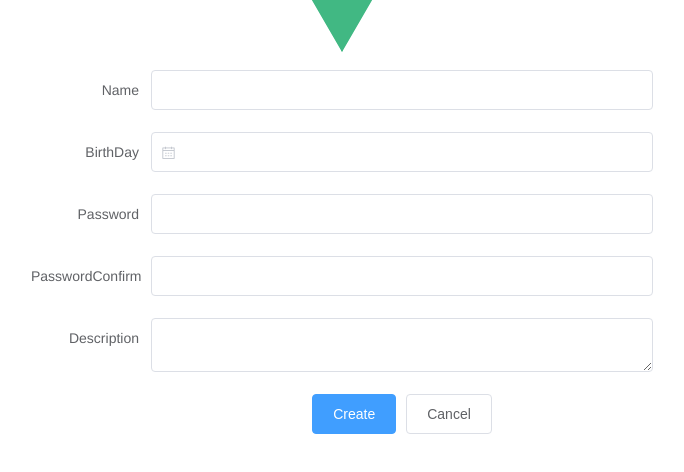
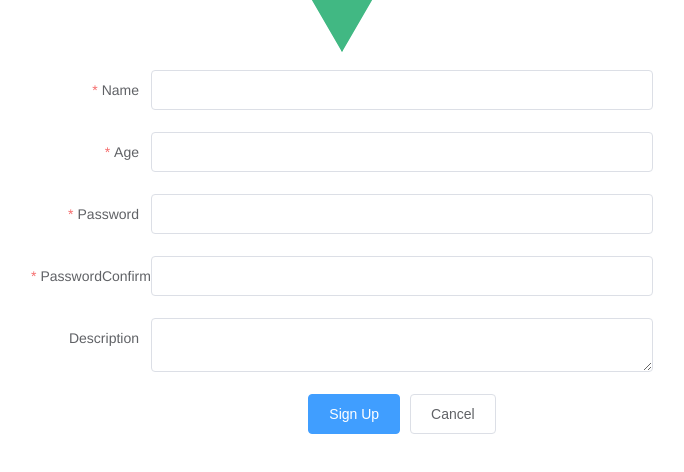
Before and after one commit to frost-star/vuetest, a Vue app: page /#/ in a window 1280 px wide. Shown: the part 194-666 px from the top of the page, without its empty margins (298-982 px from the left). Built offline with nearby package versions, Linux system fonts and the light colour scheme.

Commit message:
一通りのValidation完了

```diff
--- a/src/components/Register.vue
+++ b/src/components/Register.vue
@@ -1,24 +1,24 @@
 <template lang="html">
   <el-row :gutter="20">
     <el-col :span="12" :offset="6">
-      <el-form ref="form" :model="form" label-width="120px">
-        <el-form-item label="Name">
+      <el-form ref="sform" :model="form" label-width="120px" :rules="rules">
+        <el-form-item label="Name" prop="name">
           <el-input v-model="form.name"></el-input>
         </el-form-item>
-        <el-form-item label="BirthDay">
-          <el-date-picker type="date" v-model="form.birthDay" style="width: 100%;"></el-date-picker>
+        <el-form-item label="Age" prop="age">
+          <el-input v-model.number="form.age"></el-input>
         </el-form-item>
-        <el-form-item label="Password">
+        <el-form-item label="Password" prop="password">
           <el-input type="password" v-model="form.password"></el-input>
         </el-form-item>
-        <el-form-item label="PasswordConfirm">
-          <el-input type="password" v-model="form.confpass"></el-input>
+        <el-form-item label="PasswordConfirm" prop="passconf">
+          <el-input type="password" v-model="form.passconf"></el-input>
         </el-form-item>
-        <el-form-item label="Description">
+        <el-form-item label="Description" prop="desc">
           <el-input type="textarea" v-model="form.desc"></el-input>
         </el-form-item>
         <el-form-item>
-          <el-button type="primary">Create</el-button>
+          <el-button type="primary">Sign Up</el-button>
           <el-button>Cancel</el-button>
         </el-form-item>
       </el-form>
@@ -32,10 +32,40 @@ export default {
     return {
       form: {
         name: '',
-        birthDay: '',
+        age: '',
         password: '',
-        confpass: '',
+        passconf: '',
         desc: '',
+      },
+      rules: {
+        name: [
+          { required: true, message: '入力必須項目です' },
+          { min: 3, max: 12, message: '3～12文字で入力してください' },
+        ],
+        age: [
+          { required: true, message: '入力必須項目です' },
+          { type: 'number', message: '数字で入力してください' },
+          { type: 'number', min: 1, max: 100, message: '1～100の範囲で入力してください' },
+        ],
+        password: [
+          { required: true, message: '入力必須項目です' },
+          { min: 8, message: '8文字以上で入力してください' },
+        ],
+        passconf: [
+          { required: true, message: '入力必須項目です' },
+          {
+            validator: (rule, value, callback) => {
+              if (value !== this.form.password) {
+                return callback(new Error('パスワードが一致しません'));
+              }
+              return callback();
+            },
+            trigger: 'change',
+          },
+        ],
+        desc: [
+          { max: 100, message: '100文字以内で入力してください' },
+        ],
       },
     };
   },
```
